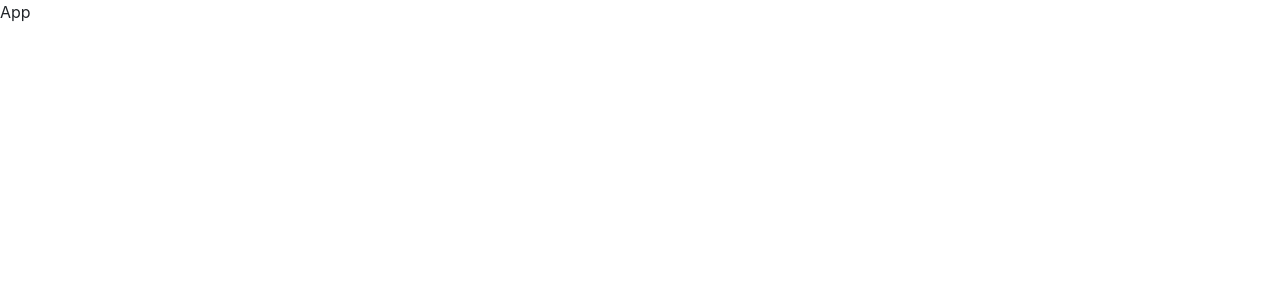
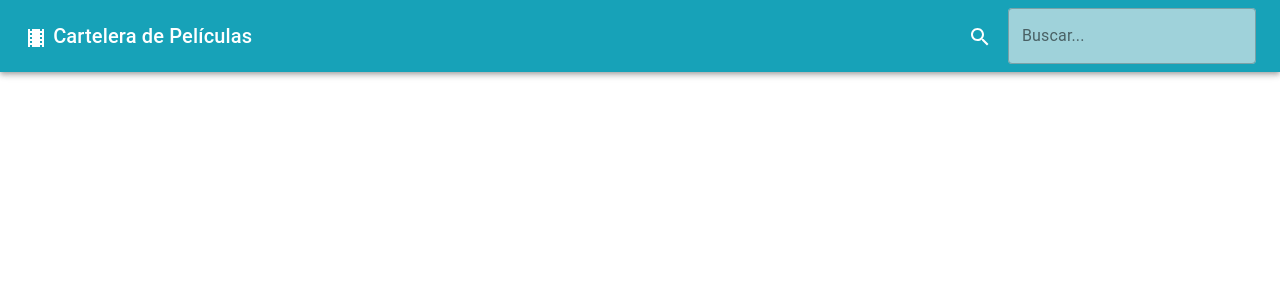
Before and after one commit to djimenezpalacios12/tarea2-reactjs-gen-7, a React (Create React App) app: page / in a window 1280 px wide. Shown: the top 300 px of the page. Built offline with nearby package versions, Linux system fonts and the light colour scheme.

Commit message:
Input y barra de buscador

```diff
--- a/src/App.js
+++ b/src/App.js
@@ -1,8 +1,14 @@
 import React from "react";
 import { Switch, Route } from "react-router-dom";
 
+import Pelicula from "./pages/Pelicula";
+
 const App = () => {
-  return <div>App</div>;
+  return (
+    <Switch>
+      <Route exact path="/" component={Pelicula} />
+    </Switch>
+  );
 };
 
 export default App;
--- /dev/null
+++ b/src/components/Bar/Bar.js
@@ -0,0 +1,50 @@
+import React, { useState } from "react";
+import { AppBar, Toolbar, Typography, TextField } from "@material-ui/core";
+import { Search, LocalMovies } from "@material-ui/icons";
+
+import "./BarStyle.css";
+
+const Bar = ({ filtro }) => {
+  const [input, setInput] = useState("");
+
+  // Submit
+  const handleSubmit = (event) => {
+    event.preventDefault();
+    console.log("Submit :", input);
+  };
+
+  // HandleChange
+  const handleChange = (event) => {
+    setInput(event.target.value);
+  };
+
+  return (
+    <div>
+      <AppBar position="static" className="bg-info">
+        <Toolbar className="d-flex justify-content-between">
+          <Typography variant="h6" noWrap>
+            <LocalMovies /> Cartelera de Películas
+          </Typography>
+          <form onSubmit={handleSubmit} className="d-flex align-items-center">
+            <div>
+              <Search className="mr-3" />
+            </div>
+            <div>
+              <TextField
+                id="outlined-basic"
+                label="Buscar..."
+                variant="outlined"
+                className="colorInput my-2"
+                name="filtro"
+                onChange={handleChange}
+                value={input}
+              />
+            </div>
+          </form>
+        </Toolbar>
+      </AppBar>
+    </div>
+  );
+};
+
+export default Bar;
--- /dev/null
+++ b/src/components/Bar/BarStyle.css
@@ -0,0 +1,5 @@
+.colorInput {
+  background-color: #9fd2da;
+
+  border-radius: 4px;
+}
--- a/src/pages/Pelicula.js
+++ b/src/pages/Pelicula.js
@@ -0,0 +1,17 @@
+import React, { Fragment, useState } from "react";
+
+import Bar from "../components/Bar/Bar";
+
+const Pelicula = () => {
+  const [filtro, setFiltro] = useState("");
+
+  console.log("Pelicula: ", filtro);
+
+  return (
+    <Fragment>
+      <Bar filtro={filtro} />
+    </Fragment>
+  );
+};
+
+export default Pelicula;
```
Also changed, not shown: src/components/Bar.js (deleted).
